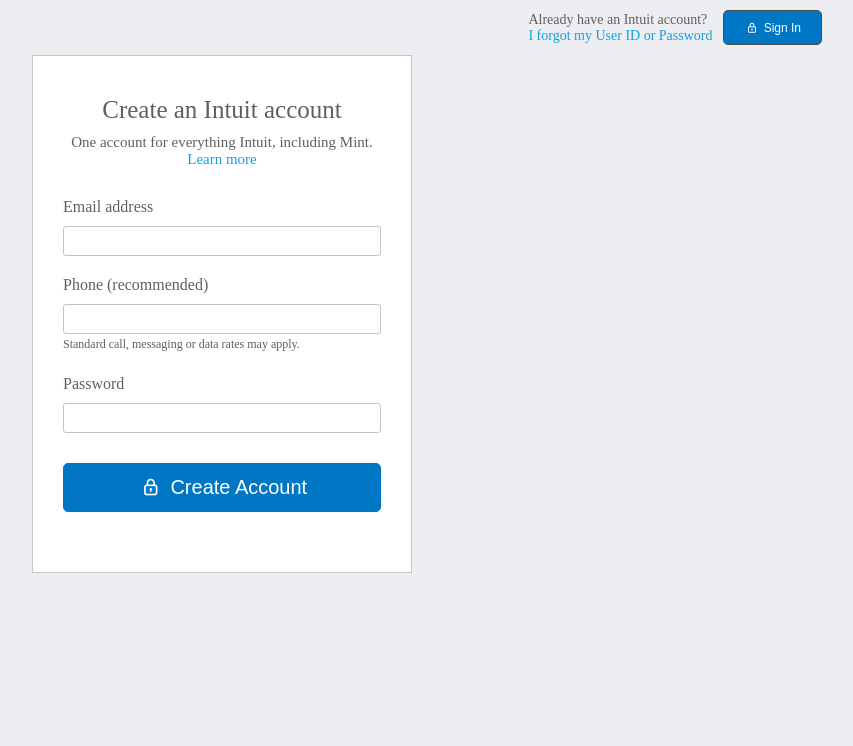
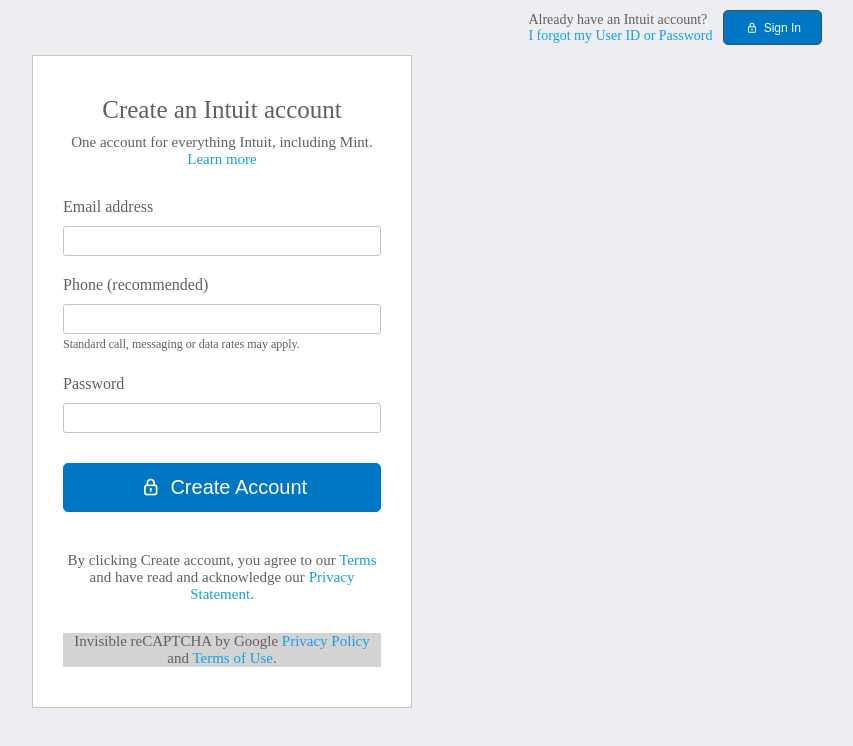
Before and after one commit to chinweokwu/special-signup-form, a website: page index.html in a window 1280 px wide. Shown: the whole page, without its empty margins (418-1271 px from the left). Drawn offline with nearby package versions, Linux system fonts and the light colour scheme.

Commit message:
add form footer

```diff
--- a/index.html
+++ b/index.html
@@ -65,7 +65,18 @@
             <i class='uil uil-padlock'></i></span> Create Account
           </button>
         </form>
+        <div class="form-footer">
+            <p>By clicking Create account, you agree to our
+                <a href="#">Terms</a> and have read and acknowledge our <a href="#">Privacy Statement</a>.
+            </p>
+        </div>
+        <div class="footer-captcha">
+            <p>
+                    Invisible reCAPTCHA by Google <a href="#"> Privacy Policy</a> and <a href="#">Terms of Use</a>.
+            </p>
+        </div>
       </div>
+
   </main>
 </body>
 </html>
--- a/style.css
+++ b/style.css
@@ -100,3 +100,9 @@
   width: 100%;
   border: #0077c5 solid 1px;
 }
+
+.footer-captcha{
+  background-color: lightgray;
+  width:100%;
+  margin-top:30px;
+}
```
